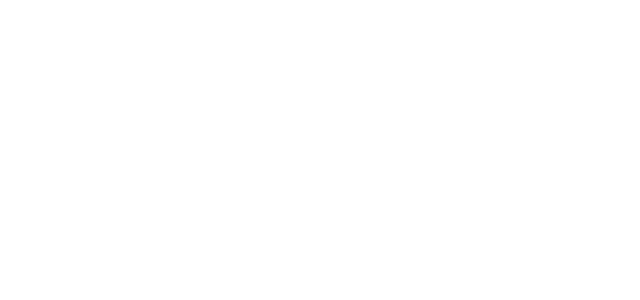
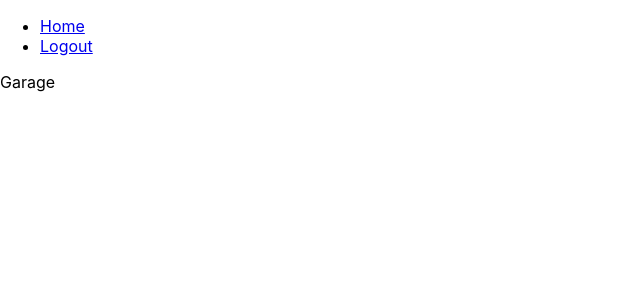
Before and after one commit to kenyounot/maintenance-tracker, a React (Create React App) app in the folder client/: page /garage in a window 1280 px wide. Shown: the top 300 px of the page, without its empty margins (0-640 px from the left). Built offline with nearby package versions, Linux system fonts and the light colour scheme; sample sign-in values are in the browser's storage.

Commit message:
Changed Home screen name to Garage

```diff
--- a/client/src/App.js
+++ b/client/src/App.js
@@ -2,7 +2,7 @@
 import NavBar from './components/NavBar';
 import Login from './containers/Login';
 import SignUp from './containers/SignUp';
-import Home from './containers/Home';
+import Garage from './containers/Garage';
 import { Switch, Route, Redirect } from 'react-router-dom';
 
 function App() {
@@ -12,7 +12,7 @@
 				<Route exact path='/' component={Login} />
 				<Route exact path='/login' component={Login} />
 				<Route exact path='/signup' component={SignUp} />
-				<ProtectedRoute exact path='/home' component={Home} />
+				<ProtectedRoute exact path='/garage' component={Garage} />
 			</Switch>
 		</div>
 	);
--- a/client/src/containers/Home.js
+++ b/client/src/containers/Garage.js
@@ -2,7 +2,7 @@
 
 export class Home extends Component {
 	render() {
-		return <div>Home Screen</div>;
+		return <div>Garage</div>;
 	}
 }
 
```
